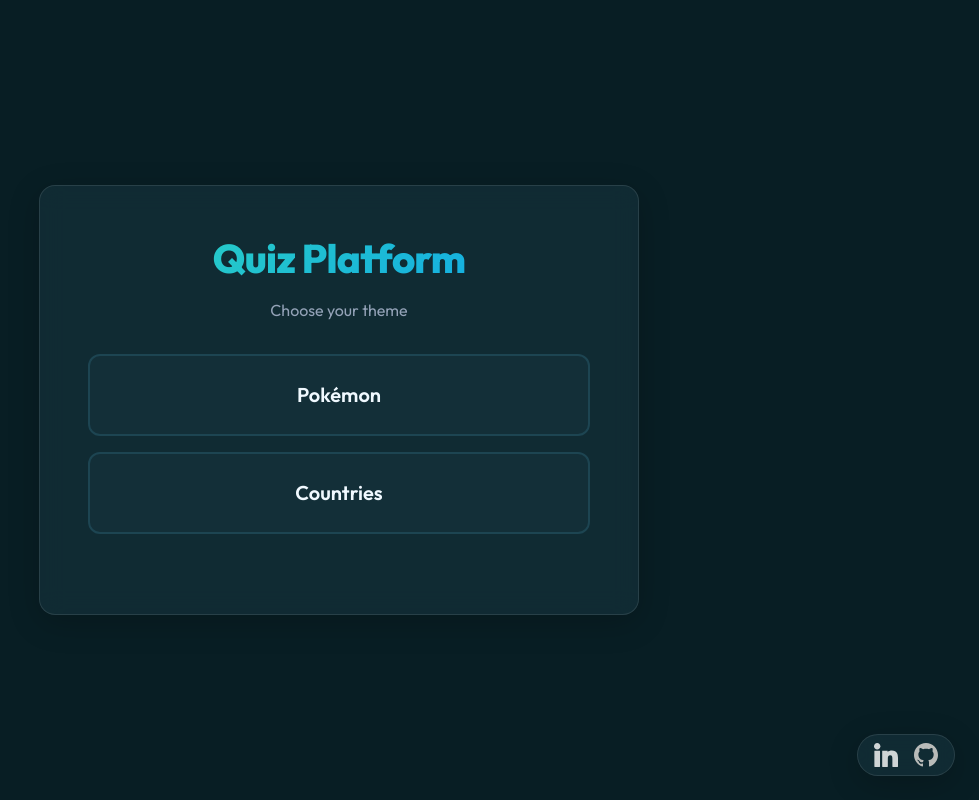
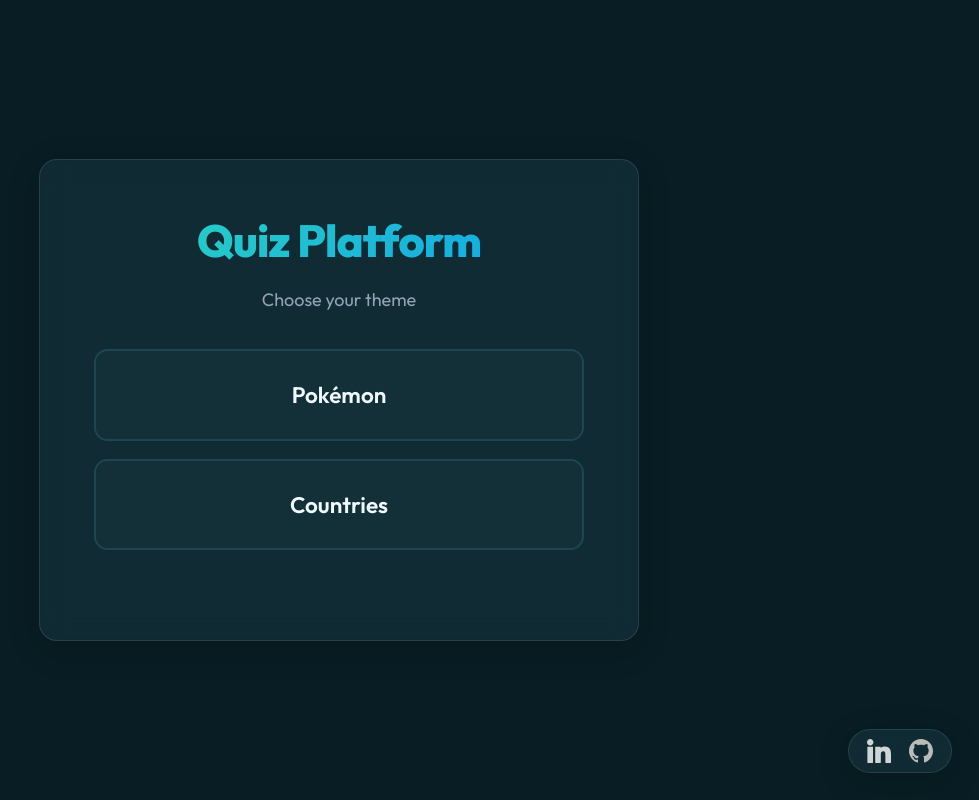
Before and after one commit to VilleJuhan1/Fullstack-websovelluskehitys-osa14-projekti, a React (Vite) app in the folder App/frontend/: page / in a window 1280 px wide. Shown: the whole page, without its empty margins (301-1280 px from the left). Built offline with nearby package versions, Linux system fonts and the light colour scheme; no server answers.

Commit message:
changelog workflow fixes and small scaling test for frontend

```diff
--- a/App/frontend/src/index.css
+++ b/App/frontend/src/index.css
@@ -59,6 +59,29 @@
   padding: 0;
 }
 
+/* Screen Scaling: Smoothly scale everything based on screen size by adjusting the root font size */
+html {
+  font-size: 16px; /* Base size */
+}
+
+@media (max-width: 480px) {
+  html {
+    font-size: 14px; /* Scale down on mobile to fit perfectly */
+  }
+}
+
+@media (min-width: 1200px) {
+  html {
+    font-size: 18px; /* Scale up slightly on wide PC screens */
+  }
+}
+
+@media (min-width: 1600px) {
+  html {
+    font-size: 20px; /* Scale up more on ultra-wide screens */
+  }
+}
+
 body {
   font-family: var(--font-base);
   background-color: var(--bg-base);
@@ -108,7 +131,7 @@
 /* Layout Utilities: Reusable classes for common layout patterns, such as centering content or wrapping it in a max-width container. */
 .container {
   width: 100%;
-  max-width: 1200px;
+  max-width: 75rem; /* ~1200px default, scales with screen */
   margin: 0 auto;
   padding: 0 var(--space-md);
 }
@@ -140,7 +163,7 @@
 
   .quiz-option {
     padding: var(--space-md) var(--space-sm);
-    font-size: 1rem;
+    font-size: 1.15rem; /* Keep options readable when scaled down */
   }
 }
 
@@ -261,7 +284,7 @@
 .quiz-panel {
   padding: var(--space-xl);
   width: 100%;
-  max-width: 600px;
+  max-width: 45rem; /* ~720px default, scales with screen */
   text-align: center;
 }
 
```
Also changed, not shown: 2 other files (tests, documents, lock files or other folders).
